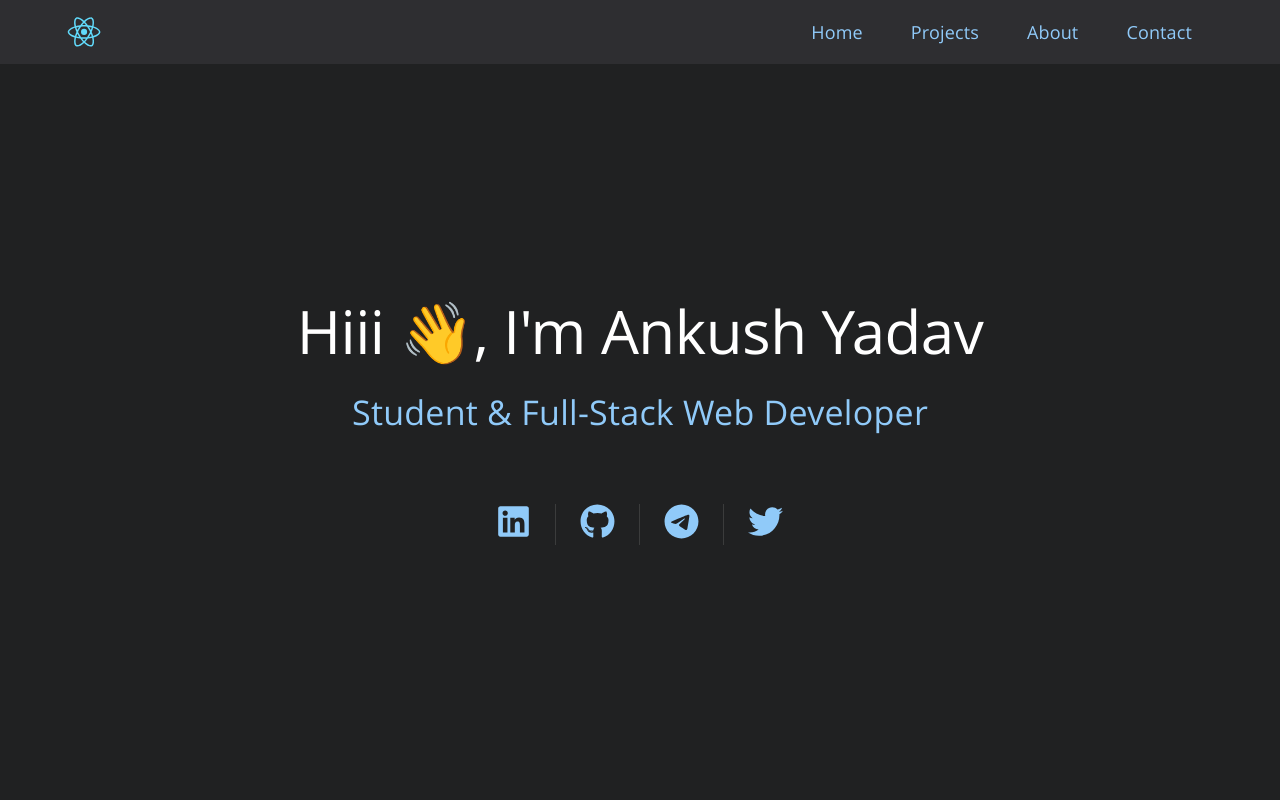
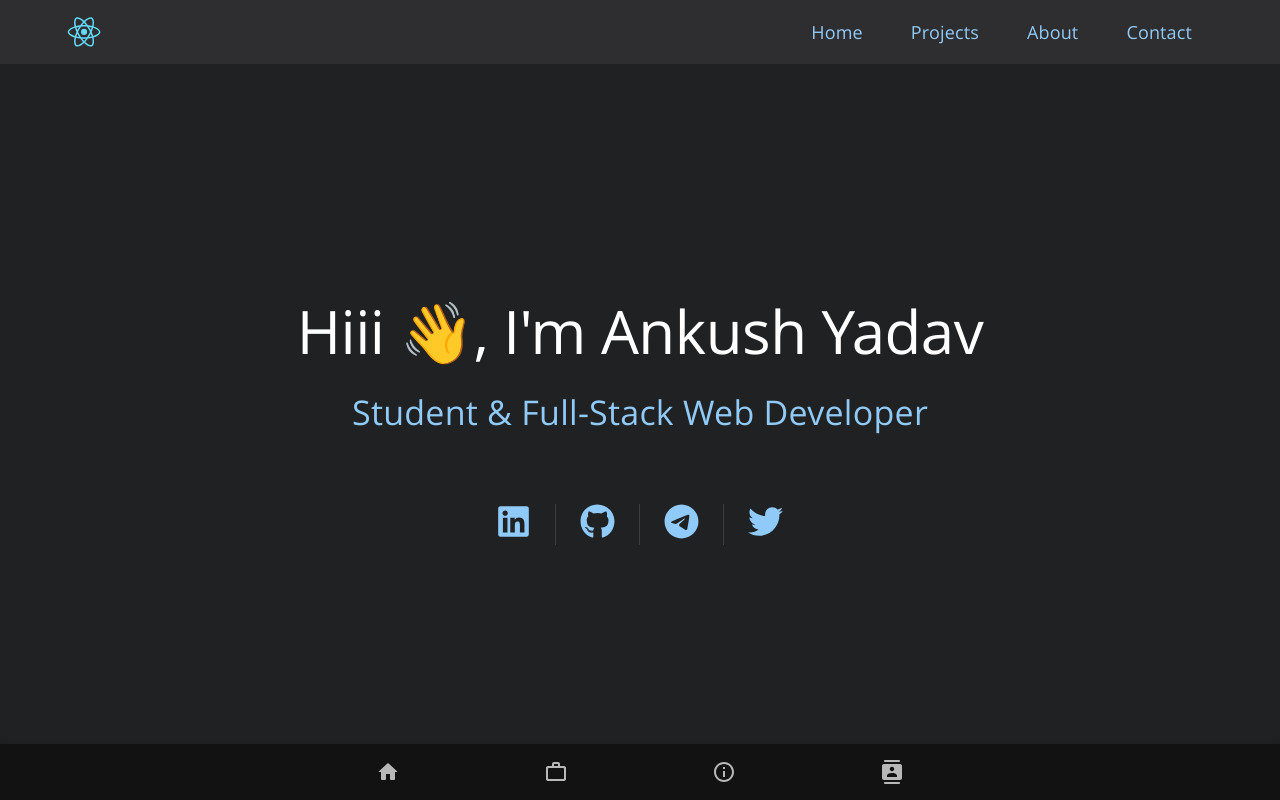
Before and after one commit to Rocker2102/my-website, a React (Create React App) app: page / in a window 1280 px wide. Built offline with nearby package versions, Linux system fonts and the light colour scheme.

Commit message:
Integrate BottomNavbar component in App

```diff
--- a/src/App.tsx
+++ b/src/App.tsx
@@ -7,6 +7,7 @@ import About from './components/About';
 import Contact from './components/Contact';
 import Projects from './components/Projects';
 import TopNavbar from './components/TopNavbar';
+import BottomNavbar from './components/BottomNavbar';
 
 import './App.css';
 import { Route, Switch, BrowserRouter as Router } from 'react-router-dom';
@@ -58,6 +59,8 @@ function App(): JSX.Element {
                                 </section>
                             </Route>
                         </Switch>
+
+                        <BottomNavbar />
                     </ThemeProvider>
                 </Router>
             </div>
```
